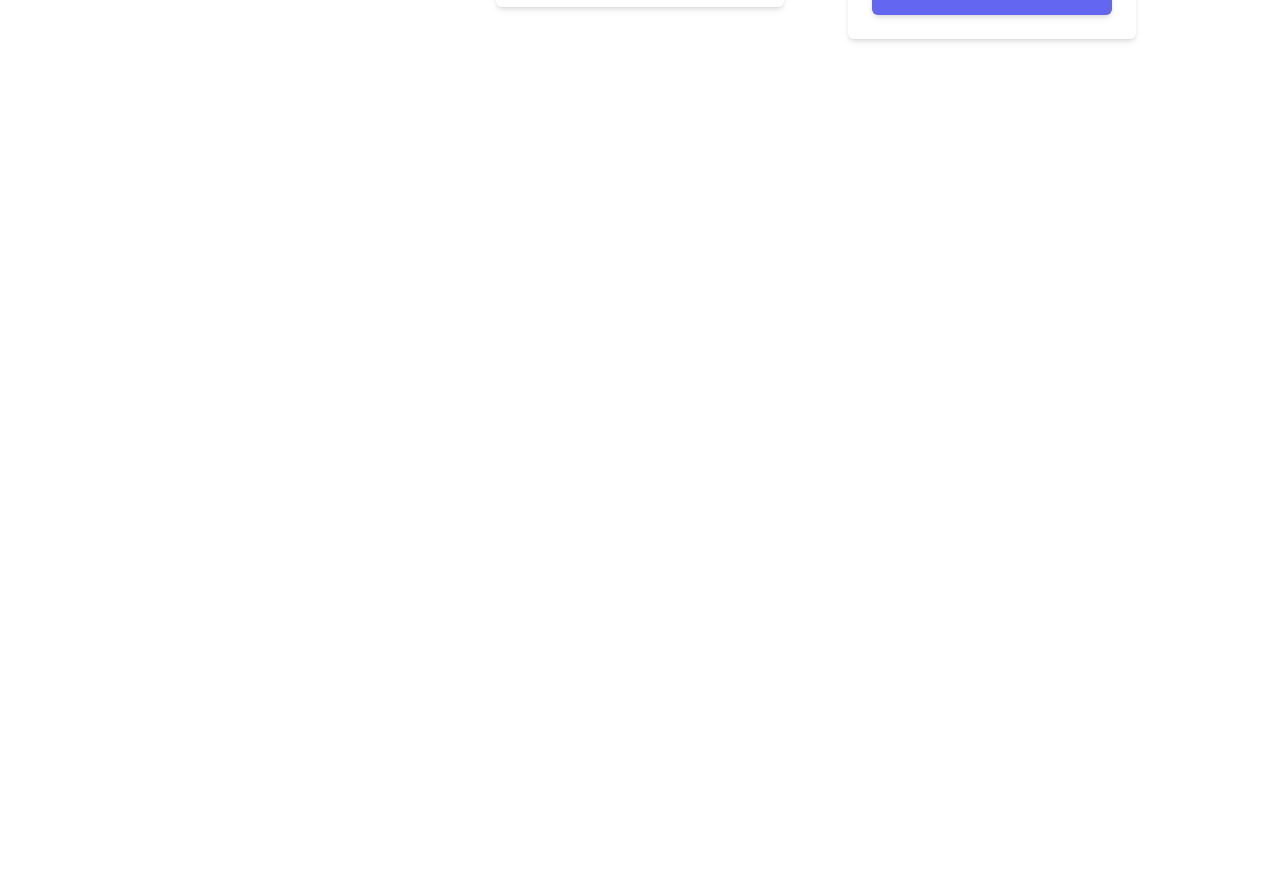
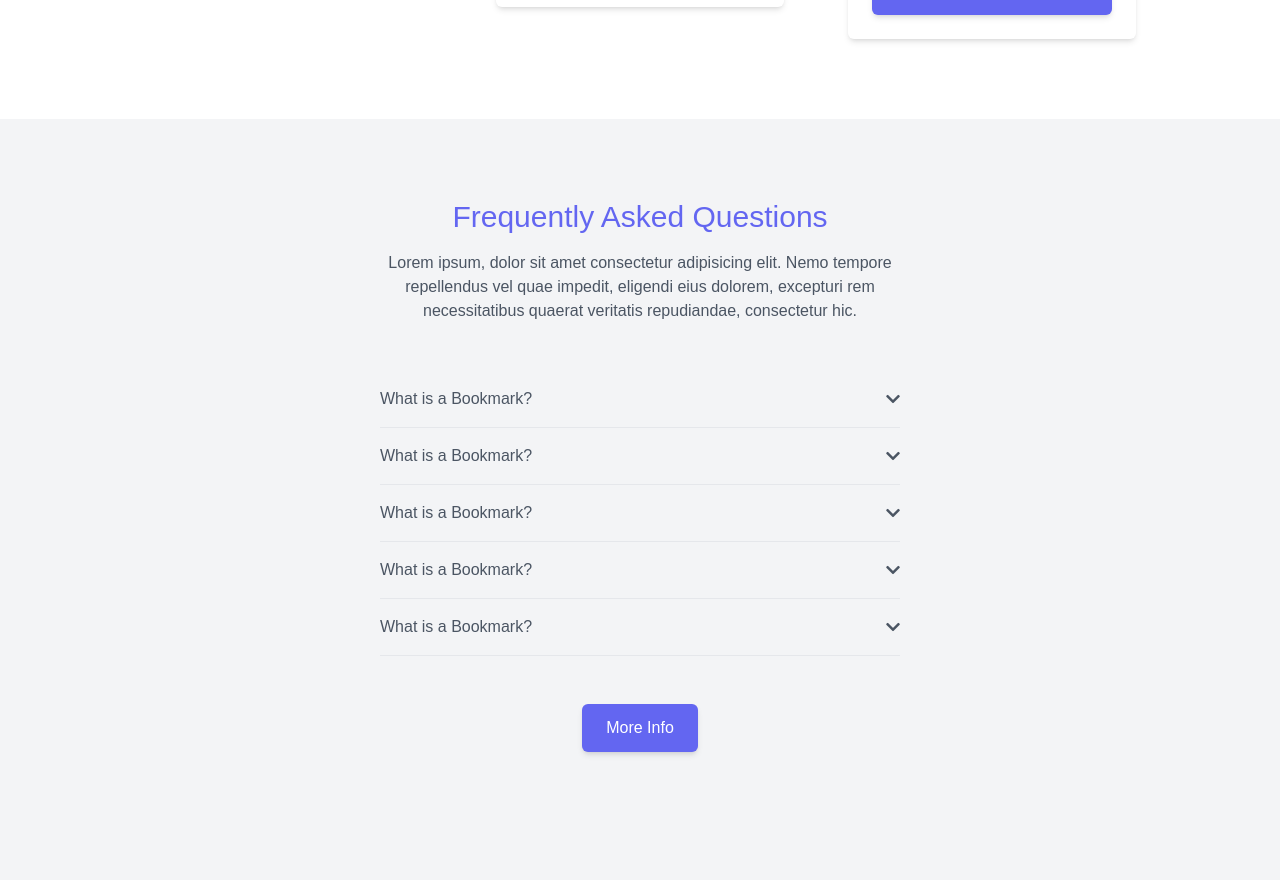
Before and after one commit to Avishka217/api.flexguru.tk, a PHP site: page /app/views/home.php in a window 1280 px wide. Shown: the part 2304-3184 px from the top of the page. Before the commit the page ends 2346 px from the top, so only its background shows below. Run offline with PHP 8.4, Linux system fonts and the light colour scheme; some libraries are stand-ins or nearby versions.

Commit message:
feat: create FAQ secion in homepage

```diff
--- a/app/views/home.php
+++ b/app/views/home.php
@@ -187,6 +187,43 @@
             </div>
         </div>
     </section>
+
+    <!-- FAQ -->
+    <section class="bg-gray-100 py-20">
+        <div class="container">
+            <!-- Heading -->
+            <div class="sm:w-3/4 lg:w-5/12 mx-auto px-2">
+                <h1 class="text-3xl text-center text-indigo-500">Frequently Asked Questions</h1>
+                <p class="text-center text-gray-600 mt-4">Lorem ipsum, dolor sit amet consectetur adipisicing elit. Nemo tempore repellendus vel quae impedit, eligendi eius dolorem, excepturi rem necessitatibus quaerat veritatis repudiandae, consectetur hic.</p>
+            </div>
+            <!-- FAQ Items -->
+            <div class="flex flex-col sm:w-3/4 lg:w-5/12 m-12 mx-auto">
+                <div class="flex items-center border-b py-4">
+                    <span class="flex-1 text-gray-600">What is a Bookmark?</span>
+                    <i class="text-gray-600 fas fa-chevron-down"></i>
+                </div>
+                <div class="flex items-center border-b py-4">
+                    <span class="flex-1 text-gray-600">What is a Bookmark?</span>
+                    <i class="text-gray-600 fas fa-chevron-down"></i>
+                </div>
+                <div class="flex items-center border-b py-4">
+                    <span class="flex-1 text-gray-600">What is a Bookmark?</span>
+                    <i class="text-gray-600 fas fa-chevron-down"></i>
+                </div>
+                <div class="flex items-center border-b py-4">
+                    <span class="flex-1 text-gray-600">What is a Bookmark?</span>
+                    <i class="text-gray-600 fas fa-chevron-down"></i>
+                </div>
+                <div class="flex items-center border-b py-4">
+                    <span class="flex-1 text-gray-600">What is a Bookmark?</span>
+                    <i class="text-gray-600 fas fa-chevron-down"></i>
+                </div>
+                <button class="mt-12 flex self-center btn btn-purple hover:bg-gray-100 hover:text-gray-600" type="button">
+                   More Info
+                </button>
+            </div>
+        </div>
+    </section>
 </body>
 
 </html>
```
